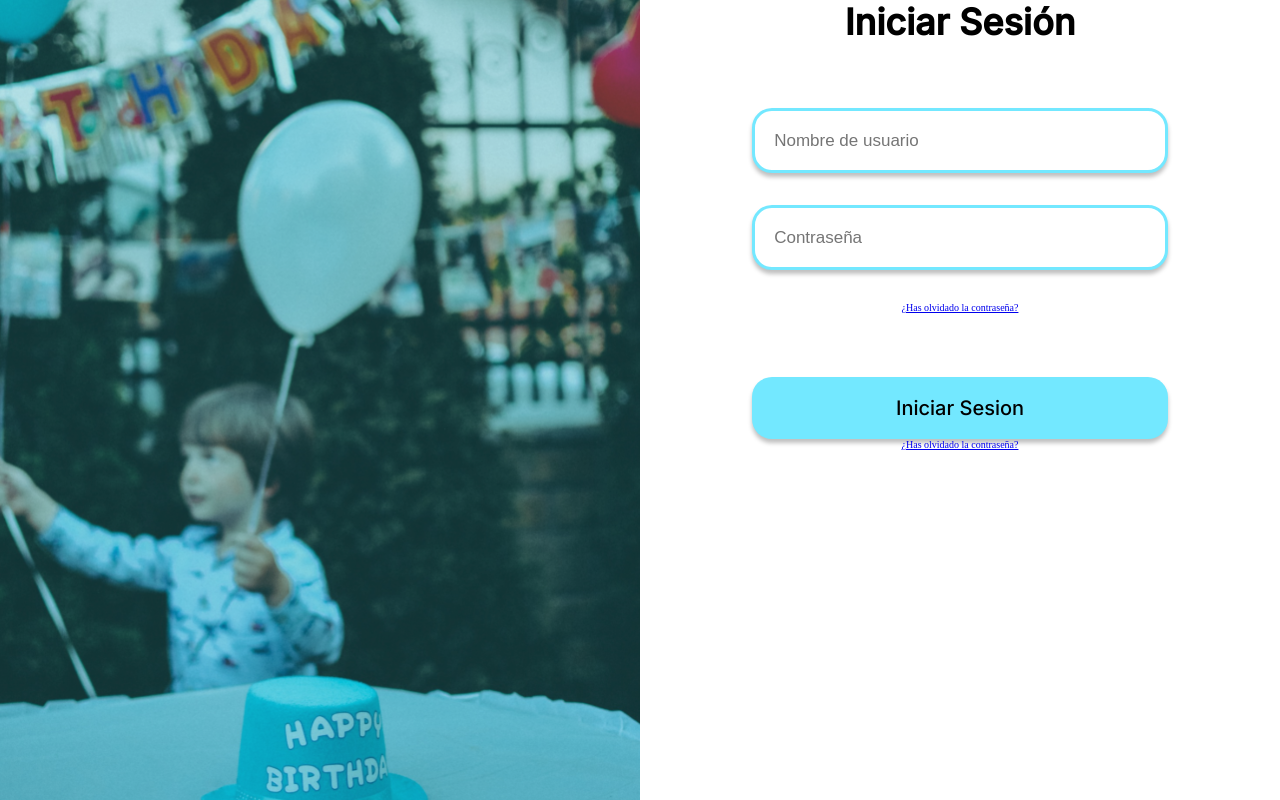
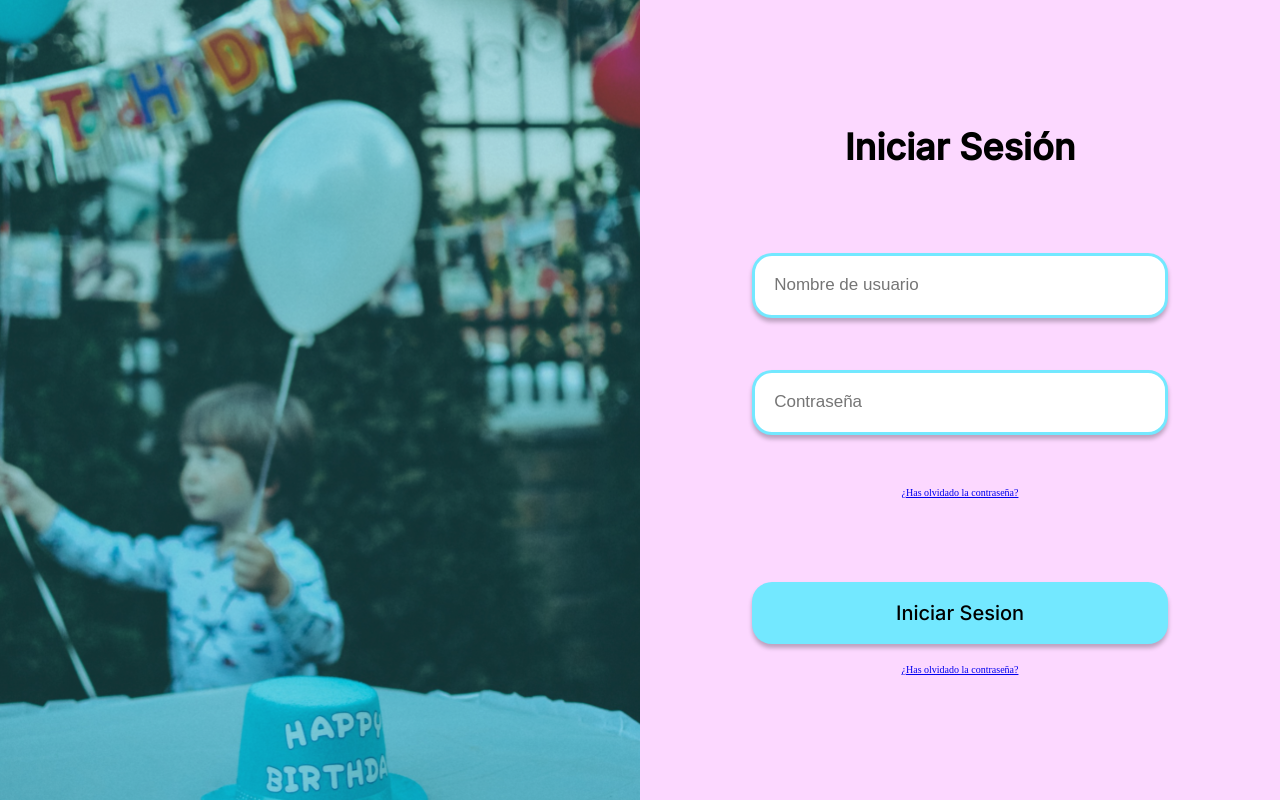
Before and after one commit to Nancy1226/InviteEventGenius, a React (Vite) app: page / in a window 1280 px wide. Built offline with nearby package versions, Linux system fonts and the light colour scheme.

Commit message:
FormRegister2

```diff
--- a/src/components/organism/FormLogin.jsx
+++ b/src/components/organism/FormLogin.jsx
@@ -73,6 +73,7 @@ function FormLogin({funcion}) {
     <StyledContainer>
 
         <StyledContainerForm>
+            <form>
             <Title msn={"Iniciar Sesión"} />
 
             <Input type={"text"} placeholder={"Nombre de usuario"} />
@@ -86,6 +87,7 @@ function FormLogin({funcion}) {
         <StyledLink>
             <Link to={"/SearchUser"}>¿Has olvidado la contraseña?</Link>
         </StyledLink>
+        </form>
         </StyledContainerForm>
 
 
--- a/src/components/organism/FormRegister.jsx
+++ b/src/components/organism/FormRegister.jsx
@@ -96,7 +96,7 @@ const StyledContainerForm = styled.div`
         flex-direction:column;
         justify-content: center;
         align-items: center;
-        gap: 20px;
+        gap: 5px;
         background: #FCD8FF;
         }
     }
```
